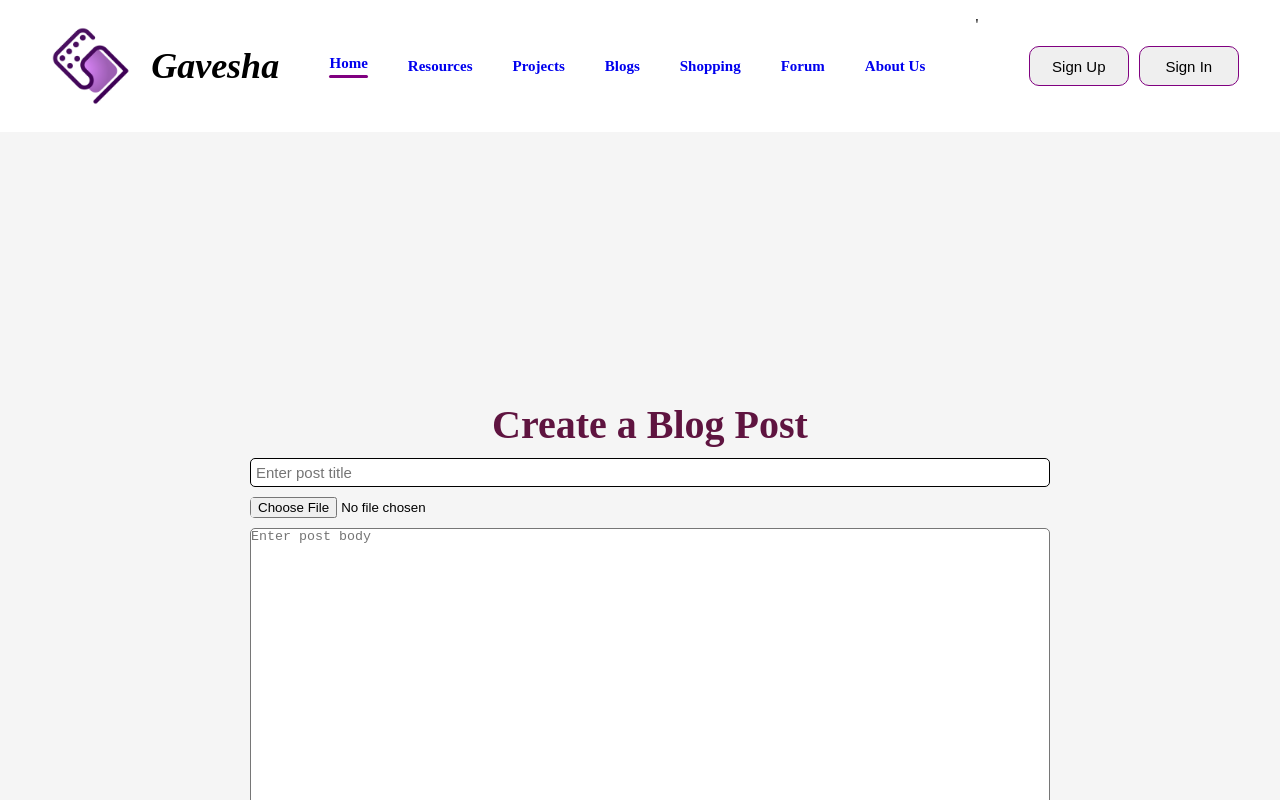
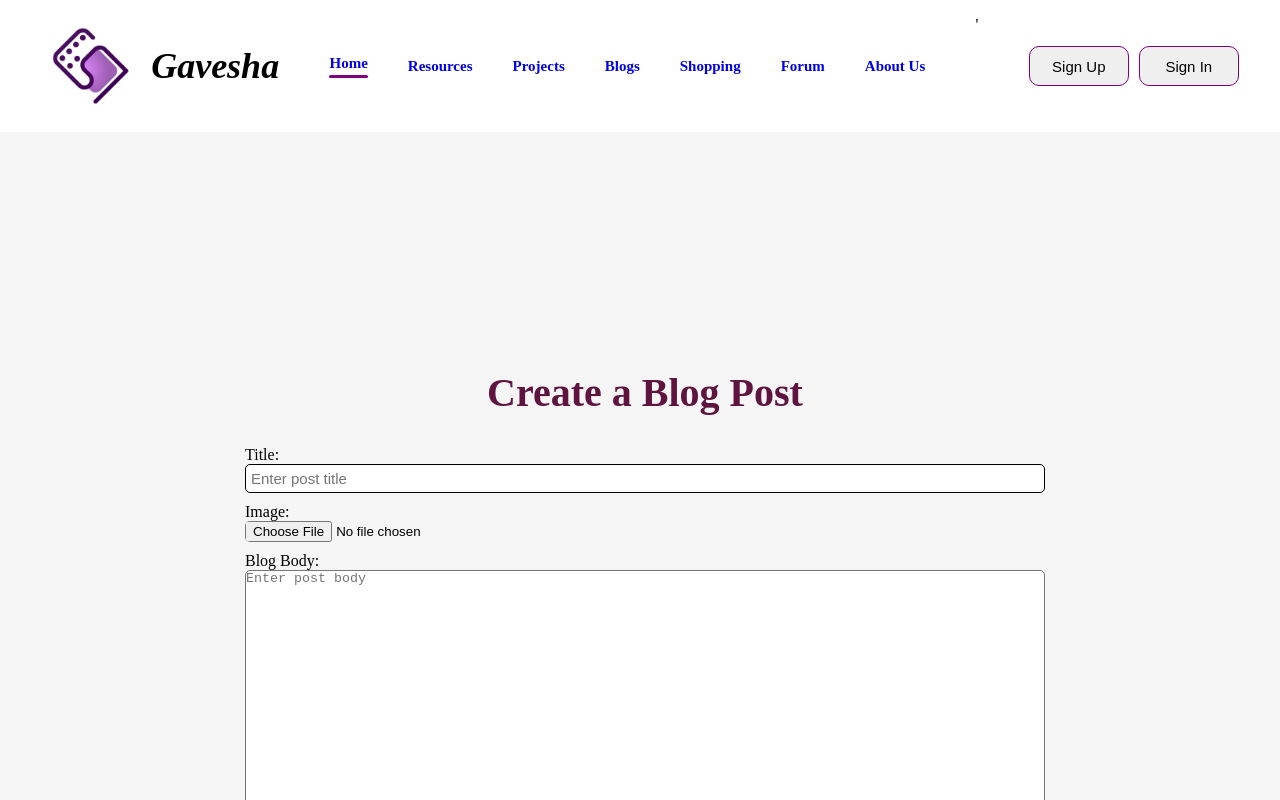
Before and after one commit to janani101110/demo, a React (Create React App) app in the folder frontend/: page /WriteBlog in a window 1280 px wide. Shown: the top 800 px of the page. Built offline with nearby package versions, Linux system fonts and the light colour scheme; no server answers.

Commit message:
blog frontend changes

```diff
--- a/frontend/src/Pages/Blogs/Blog.css
+++ b/frontend/src/Pages/Blogs/Blog.css
@@ -179,7 +179,7 @@
     flex-direction:row;
     justify-content: center;
     align-items: center;
-    margin-bottom: auto;
+    margin-bottom: 10px;
 
 }
 
@@ -200,7 +200,6 @@
 .createBlogSubmit{
     height: 40px;
     width: 300px;
-    margin-top: 20px;
     margin-bottom: 20px;
     border-radius: 10px;
     border: solid 2px #532f44;
@@ -240,14 +239,13 @@
   font-size: 40px;
   font-family: 'https://fonts.googleapis.com/css?family=PT Sans';
   color: rgb(95, 20, 64);
-  margin-top: 10px;
+  margin-bottom: 30px;
 }
 
 .createBlogTextbox{
   padding: 5px;
   height: auto;
   width: 800px;
-  margin-top: 10px;
   margin-bottom: 10px;
   border-radius: 5px;
   border: 0.5px solid ;
--- a/frontend/src/Pages/Blogs/WriteBlog.jsx
+++ b/frontend/src/Pages/Blogs/WriteBlog.jsx
@@ -3,14 +3,18 @@ import "./Blog.css";
 export const WriteBlog = () => {
     return (
     <div className="createBlog">
-   <div className="CreateBlogTextdiv">
-  </div>
   <div className="CreateBlogTextdiv">
   <h1 className='createBlogTitle'>Create a Blog Post</h1>
         <form className='createBlogFormBody'>
+          <label className='createBlogTextLabel'> Title: </label>
+          <br/>
           <input type="text" placeholder='Enter post title' className='createBlogTextbox'/>
           <br/>
+          <label className='createBlogTextLabel'> Image: </label>
+          <br/>
           <input type="file"  className='createBlogEnterImage'/>
+          <br/>
+          <label className='createBlogTextLabel'> Blog Body: </label>
           <br/>
           <textarea rows={30} cols={30} className='createBlogTextArea' placeholder='Enter post body'/>
           <br/>
```
